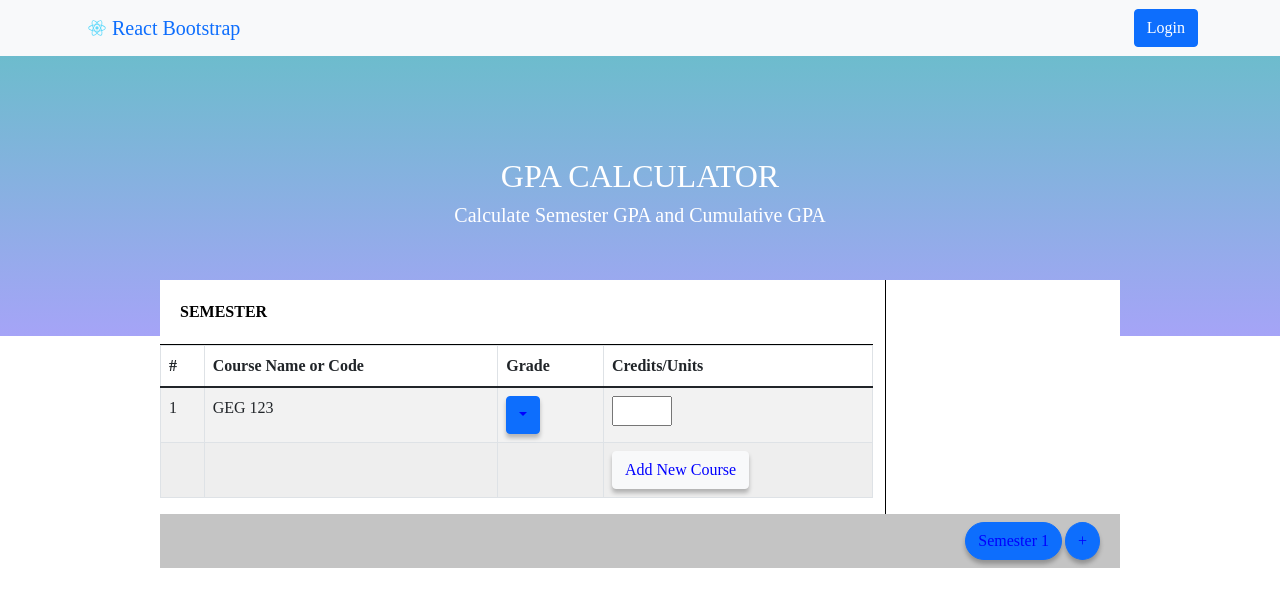
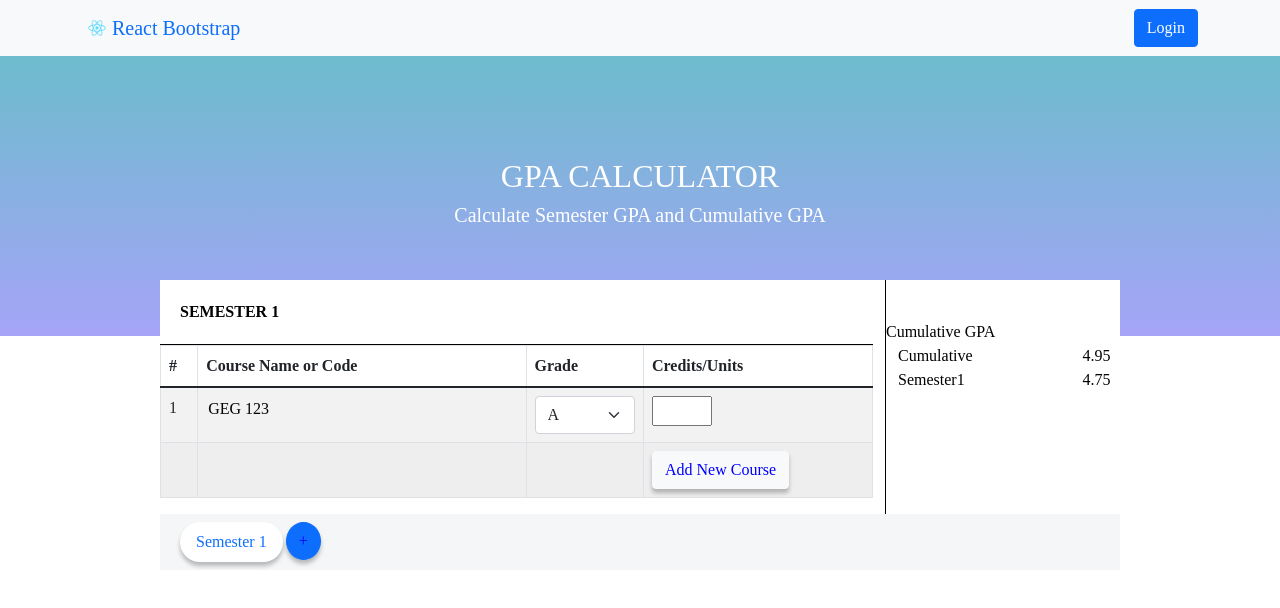
Before and after one commit to Josh596/gpa-calculator, a React (Create React App) app in the folder gpa-calculator/: page / in a window 1280 px wide. Shown: the top 608 px of the page. Built offline with nearby package versions, Linux system fonts and the light colour scheme.

Commit message:
Minor changes

```diff
--- a/gpa-calculator/package.json
+++ b/gpa-calculator/package.json
@@ -8,7 +8,7 @@
     "@testing-library/user-event": "^12.8.3",
     "bootstrap": "^5.1.1",
     "react": "^17.0.2",
-    "react-bootstrap": "^1.6.3",
+    "react-bootstrap": "^2.0.0-beta.6",
     "react-dom": "^17.0.2",
     "react-scripts": "4.0.3",
     "web-vitals": "^1.1.2"
--- a/gpa-calculator/src/App.css
+++ b/gpa-calculator/src/App.css
@@ -29,6 +29,7 @@ button{
   font-weight: 400;
 }
 
+
 .add_semester{
   border-radius: 50% !important;
   margin-left: 3px;
@@ -39,6 +40,7 @@ button{
   border-radius: 22px !important;
   padding-right: 25px;
   padding-left: 25px;
+  background: white;
   box-shadow: 0px 4px 4px rgba(0, 0, 0, 0.25);
 }
 
@@ -46,13 +48,12 @@ button{
 .semester_name{
   font-weight: 700;
   color: black;
-  padding: 20px;
   border-bottom: 1px solid black;
 }
 
 
 .card-header-div{
-  background: #C4C4C4;
+  background: #f4f6f8;
 }
 
 .border-right{
@@ -63,6 +64,7 @@ button{
   border:none;
   background: transparent;
   display: inline-block;
+  width: 100%;
 }
 
 .course-title:hover{
@@ -72,3 +74,7 @@ button{
 #course-credit{
   max-width: 60px;
 }
+
+.col-header{
+  padding: 20px;
+}
--- a/gpa-calculator/src/App.js
+++ b/gpa-calculator/src/App.js
@@ -7,53 +7,61 @@ import Button from 'react-bootstrap/Button'
 import Container from 'react-bootstrap/Container';
 import Row from 'react-bootstrap/Row';
 import Col from 'react-bootstrap/Col';
-import DropdownButton from 'react-bootstrap/DropdownButton';
-import Dropdown from 'react-bootstrap/Dropdown';
+import Form from 'react-bootstrap/Form';
+import Tab from 'react-bootstrap/Tab';
+import TabContainer from 'react-bootstrap/TabContainer';
 import Table from 'react-bootstrap/Table';
 import React from 'react';
 
 
 
+
 function Course(props){
   return(
-    <tr>
+      <tr key={props.id}>
         <td>{props.id}</td>
-    <td>{<span contentEditable class="course-title">{props.title}</span>}</td>
+        <td><input className="course-title" defaultValue={props.title}></input></td>
         <td>
-      <DropdownButton>
-        <Dropdown.Item>A</Dropdown.Item>
-        <Dropdown.Item>B</Dropdown.Item>
-        <Dropdown.Item>C</Dropdown.Item>
-        <Dropdown.Item>D</Dropdown.Item>
-        <Dropdown.Item>E</Dropdown.Item>
-        <Dropdown.Item>F</Dropdown.Item>
-      </DropdownButton>
+          <Form.Select onChange={e=>props.onGradeChange(props.id, e.target.value)} bg="none" variant="none"  title="Grade">
+            <option value={5}>A</option>
+            <option value={4}>B</option>
+            <option value={3}>C</option>
+            <option value={2}>D</option>
+            <option value={1}>E</option>
+            <option value={0}>F</option>
+          </Form.Select>
         </td>
         <td>
-      <input step={0.1} id="course-credit" type="number"></input>
+          <input step={0.1} onInput={e=>props.onUnitChange(props.id, e.target.value)} id="course-credit" type="number"></input>
         </td>
       </tr>
+
   )
 }
 
 class Semester extends React.Component{
   constructor(props){
     super(props);
+    const id = 1
     this.state = {
-      courses:[<Course id={1} title="GEG 123"/>], //Array of Course Components
+      courses:[<Course onUnitChange={(val)=>{this.onUnitChange(id,val)}} onGradeChange={(val)=>{this.onGradeChange(id,val)}} key={id} id={id} title="GEG 123"/>], //Array of Course Components
     }
   }
+
+
+
   handleClick(){
     const id = this.state.courses.length + 1
-    const courses = this.state.courses.concat([<Course id={id} title={'GEG 123'}/>])
+    const courses = this.state.courses.concat([<Course onUnitChange={(val)=>{this.props.onUnitChange(val)}} onGradeChange={()=>{this.props.onGradeChange()}} key={id} id={id} title={'GEG 123'}/>])
     this.setState({
       courses: courses
     })
   }
   render(){
+
     return(
       <>
-      <div class="semester_name">SEMESTER {this.props.semseter_id}</div>
+      <div className="semester_name col-header">SEMESTER {this.props.id}</div>
       <Row>
         <Table striped bordered hover responsive>
           <thead>
@@ -69,11 +77,11 @@ class Semester extends React.Component{
               return course
             })}
 
-            <tr class="button-parent">
+            <tr className="button-parent">
               <td></td>
               <td></td>
               <td></td>
-              <td class="button-parent"><Button variant='light' className="add-course-btn" onClick={()=>this.handleClick()}>Add New Course</Button></td>
+              <td className="button-parent"><Button variant='light' className="add-course-btn" onClick={()=>this.handleClick()}>Add New Course</Button></td>
             </tr>
           </tbody>
         </Table>
@@ -86,16 +94,48 @@ class Semester extends React.Component{
 class App extends React.Component{
   constructor(props){
     super(props);
+    const id = 1
     this.state = {
-      semesters:[<Semester id={1}/>]
+      semesters:[<Semester onUnitChange={(val)=>{this.onUnitChange(val)}} onGradeChange={(val)=>{this.onGradeChange(val)}} key={id} id={id}/>],
+      semester_key: id,
     }
   }
-  handleClick(){
+
+  onUnitChange(val){
+    console.log(val)
+  }
+
+  onGradeChange(val){
+    console.log(val)
+  }
+
+  createNewSemester(){
     const id = this.state.semesters.length + 1
+    const semester = <Semester onGradeChange={()=>{this.onGradeChange()}} key={id} id={id}/>
     this.setState({
-      semesters: this.state.semesters.concat([<Semester id={id}/>])
+      semesters: this.state.semesters.concat([semester]),
+      semester_key:id,
     })
   }
+
+  setActiveSemester(event){
+    const id = event.target.value;
+    this.setState({
+      semester_key:id,
+    })
+  }
+
+  getSemesterGpa(courses){
+    let total_quality_point = 0
+    courses.forEach((course)=>{
+      const grade = course.state.grade;
+      const unit = course.state.unit;
+      const quality_point = grade * unit;
+      total_quality_point += quality_point ;
+    })
+    return total_quality_point
+  }
+
   render(){
     return (
       <div className="App">
@@ -116,39 +156,71 @@ class App extends React.Component{
             </Nav>
           </Container>
         </Navbar>
-        <div class="title-div d-flex justify-content-center flex-column align-items-center">
+        <div className="title-div d-flex justify-content-center flex-column align-items-center">
             <h2>GPA CALCULATOR</h2>
             <h5>Calculate Semester GPA and Cumulative GPA</h5>
-            <div class="gpa-card-div">
+            <div className="gpa-card-div">
+              <TabContainer activeKey={this.state.semester_key} defaultActiveKey={1}>
+                <Row>
+
+                  <Col sm={9} className="border-right"> {/*GPA CALCULATION */}
+                    {this.state.semesters.map((semester)=>{
+                      return(
+                        <Tab.Content key={semester.props.id}>
+                          <Tab.Pane eventKey={semester.props.id}>
+                            {semester}
+                          </Tab.Pane>
+                        </Tab.Content>
+                      )
+                    })}
+
+                  </Col>
+
+
+                  <Col>
+                    <div className="col-header"></div>
+                    <Row>
+                      Cumulative GPA
+                    </Row>
 
                     <Row>
-                  <Col sm={9} className="border-right"> {/*GPA CALCULATION */}
-                    <Semester/>
-                  </Col>
+                      <Col sm={9}>Cumulative</Col>
+                      <Col>4.95</Col>
+                    </Row>
+                    {this.state.semesters.map((semester)=>{
+                      return(
+                        <Row>
+                          <Col sm={9}>{'Semester' + semester.props.id}</Col>
+                          <Col>4.75</Col>
+                        </Row>
+                      )
+                    })}
 
-                  <Col></Col> {/* RESULT DISPLAYED */}
+                  </Col> {/* RESULT DISPLAYED */}
                 </Row>
 
 
-              <div class="card-header-div">
+                {/* Add New Semester Button */}
+                <div className="card-header-div">
                   <Container>
-                  <Nav className="justify-content-end p-2">
+                    <Nav className="justify-content-start p-2">
                       {
                         this.state.semesters.map((semester)=>{
                           return(
-                          <Nav.Item>
-                          <Button className="semester_btn">Semester {semester.props.id}</Button>
+                            <Nav.Item key={semester.props.id}>
+                              <Nav.Link onClick={(e)=>this.setActiveSemester(e)} value={semester.props.id} eventKey={semester.props.id} className="semester_btn">Semester {semester.props.id}</Nav.Link>
                             </Nav.Item>
                           )
                         })
 
                       }
                       <Nav.Item>
-                      <Button onClick={()=>{this.handleClick()}} className="add_semester">+</Button>
+                        <Button onClick={()=>{this.createNewSemester()}} className="add_semester">+</Button>
                       </Nav.Item>
                     </Nav>
                   </Container>
                 </div>
+              </TabContainer>
 
             </div>
         </div>
```
Also changed, not shown: 1 other file (tests, documents, lock files or other folders). Lines whose indentation alone changed are shown as unchanged.
